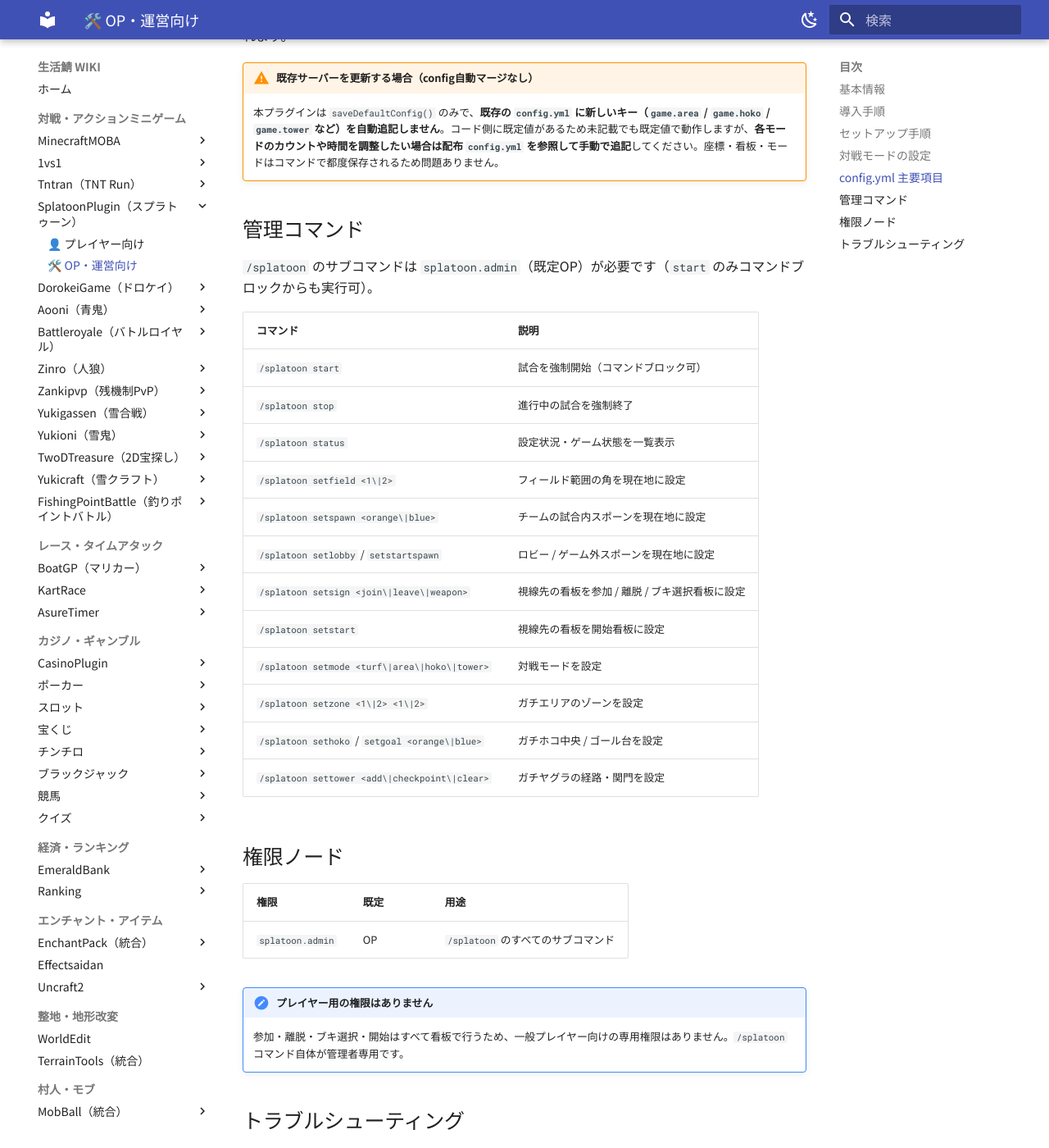
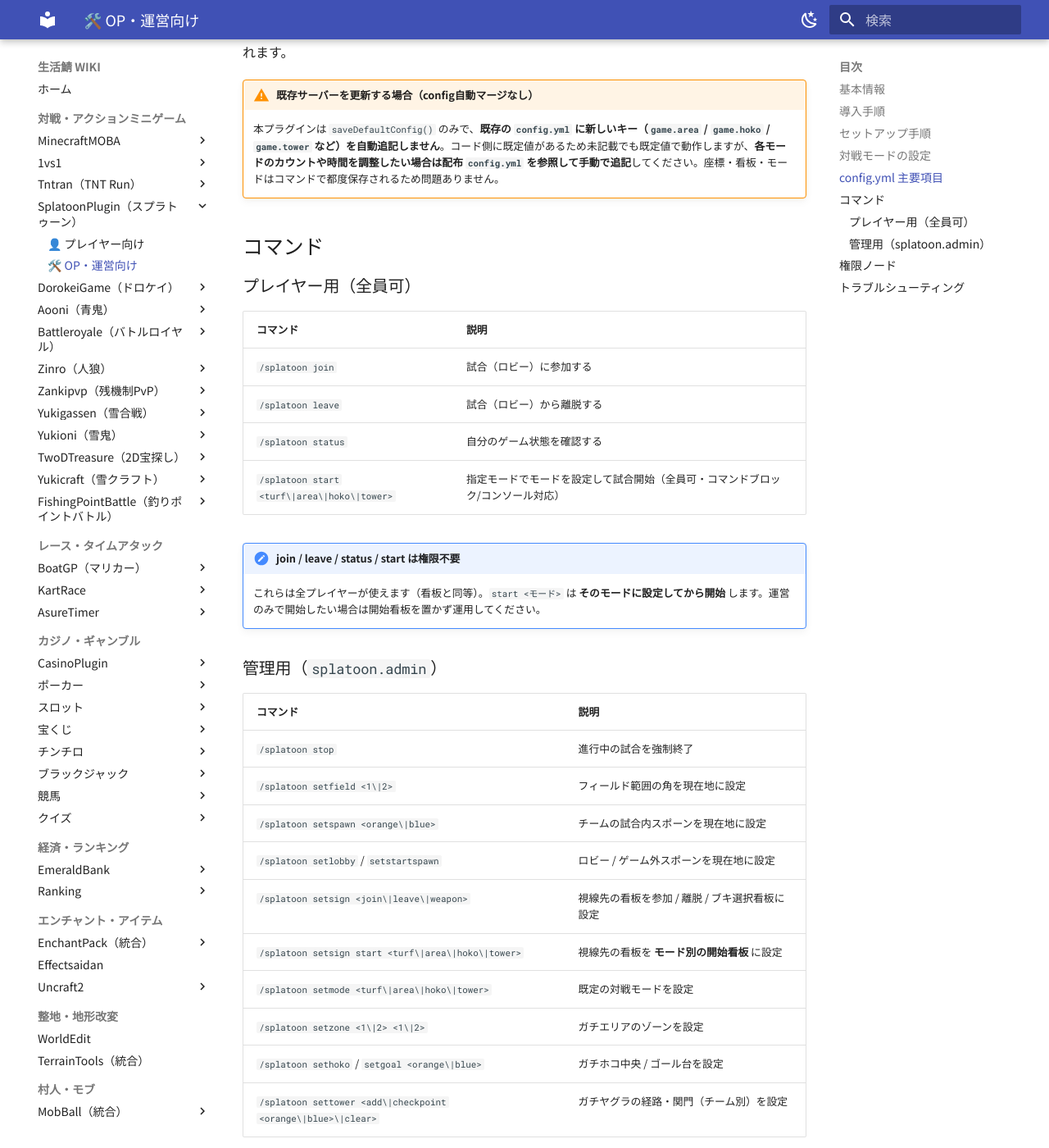
Before and after one commit to hennteko/seikatsu-wiki, an MkDocs documentation site: the page built from docs/minigames/splatoon/op.md, in a window 1280 px wide and 1400 px high, scrolled down 4451 px. Shown: the whole window at 82% size. Built offline with MkDocs 1.6.1 and Material for MkDocs 9.7.7, drawn with Linux system fonts in a browser that asks for light colours; some of the changed text lies outside the part shown.

Commit message:
docs: スプラ start<mode>・setsign start<mode>・settower checkpoint<team>・参加系全員可を反映

````diff
--- a/docs/minigames/splatoon/op.md
+++ b/docs/minigames/splatoon/op.md
@@ -50,8 +50,8 @@ SplatoonPlugin の導入・フィールド設定・モード・config・権限
 ```text title="ブキ選択看板を設定（クリックで編成GUIを開く）"
 /splatoon setsign weapon
 ```
-```text title="開始看板を設定（クリックで試合開始）"
-/splatoon setstart
+```text title="開始看板を設定（モード別。クリックでそのモードの試合開始）"
+/splatoon setsign start <turf|area|hoko|tower>
 ```
 ```text title="ロビーのスポーン地点（任意・試合終了後の戻り先）"
 /splatoon setlobby
@@ -91,14 +91,14 @@ SplatoonPlugin の導入・フィールド設定・モード・config・権限
 /splatoon setgoal <orange|blue>
 ```
 ```text title="ガチヤグラの経路ウェイポイント追加 / 関門追加 / 全消去"
-/splatoon settower <add|checkpoint|clear>
+/splatoon settower <add|checkpoint <orange|blue>|clear>
 ```
 
 !!! warning "モード必須地点が未設定だとナワバリ進行になります"
     ガチエリア/ガチホコ/ガチヤグラで必須地点が未設定の場合、試合開始時に警告を出した上で **ナワバリ判定にフォールバック** して進行します（試合は止まりません）。`/splatoon status` で各モードの設定状況を必ず確認してください。なお **オレンジのゴール台は青チームの目標、青のゴール台はオレンジの目標** です。
 
 !!! note "ガチヤグラの関門（チェックポイント）"
-    `settower add` で経路ウェイポイント、`settower checkpoint` で一時停止する関門を追加します。中間関門は任意で、`settower clear` で全消去できます。ゴール台（両端）の2点があれば動作します。
+    `settower add` で経路ウェイポイント、`settower checkpoint <orange|blue>` で **チームごとの関門**（一時停止する地点）を追加します。中間関門は任意で、`settower clear` で経路・関門を全消去できます。ゴール台（両端）の2点があれば動作します。
 
 ## config.yml 主要項目
 
@@ -120,33 +120,43 @@ SplatoonPlugin の導入・フィールド設定・モード・config・権限
 !!! warning "既存サーバーを更新する場合（config自動マージなし）"
     本プラグインは `saveDefaultConfig()` のみで、**既存の `config.yml` に新しいキー（`game.area` / `game.hoko` / `game.tower` など）を自動追記しません**。コード側に既定値があるため未記載でも既定値で動作しますが、**各モードのカウントや時間を調整したい場合は配布 `config.yml` を参照して手動で追記**してください。座標・看板・モードはコマンドで都度保存されるため問題ありません。
 
-## 管理コマンド
+## コマンド
 
-`/splatoon` のサブコマンドは `splatoon.admin`（既定OP）が必要です（`start` のみコマンドブロックからも実行可）。
+### プレイヤー用（全員可）
 
 | コマンド | 説明 |
 |---|---|
-| `/splatoon start` | 試合を強制開始（コマンドブロック可） |
+| `/splatoon join` | 試合（ロビー）に参加する |
+| `/splatoon leave` | 試合（ロビー）から離脱する |
+| `/splatoon status` | 自分のゲーム状態を確認する |
+| `/splatoon start <turf\|area\|hoko\|tower>` | 指定モードでモードを設定して試合開始（全員可・コマンドブロック/コンソール対応） |
+
+!!! note "join / leave / status / start は権限不要"
+    これらは全プレイヤーが使えます（看板と同等）。`start <モード>` は **そのモードに設定してから開始** します。運営のみで開始したい場合は開始看板を置かず運用してください。
+
+### 管理用（`splatoon.admin`）
+
+| コマンド | 説明 |
+|---|---|
 | `/splatoon stop` | 進行中の試合を強制終了 |
-| `/splatoon status` | 設定状況・ゲーム状態を一覧表示 |
 | `/splatoon setfield <1\|2>` | フィールド範囲の角を現在地に設定 |
 | `/splatoon setspawn <orange\|blue>` | チームの試合内スポーンを現在地に設定 |
 | `/splatoon setlobby` / `setstartspawn` | ロビー / ゲーム外スポーンを現在地に設定 |
 | `/splatoon setsign <join\|leave\|weapon>` | 視線先の看板を参加 / 離脱 / ブキ選択看板に設定 |
-| `/splatoon setstart` | 視線先の看板を開始看板に設定 |
-| `/splatoon setmode <turf\|area\|hoko\|tower>` | 対戦モードを設定 |
+| `/splatoon setsign start <turf\|area\|hoko\|tower>` | 視線先の看板を **モード別の開始看板** に設定 |
+| `/splatoon setmode <turf\|area\|hoko\|tower>` | 既定の対戦モードを設定 |
 | `/splatoon setzone <1\|2> <1\|2>` | ガチエリアのゾーンを設定 |
 | `/splatoon sethoko` / `setgoal <orange\|blue>` | ガチホコ中央 / ゴール台を設定 |
-| `/splatoon settower <add\|checkpoint\|clear>` | ガチヤグラの経路・関門を設定 |
+| `/splatoon settower <add\|checkpoint <orange\|blue>\|clear>` | ガチヤグラの経路・関門（チーム別）を設定 |
 
 ## 権限ノード
 
 | 権限 | 既定 | 用途 |
 |---|---|---|
-| `splatoon.admin` | OP | `/splatoon` のすべてのサブコマンド |
+| `splatoon.admin` | OP | 会場設定・看板設置・モード設定・stop などの管理コマンド |
 
-!!! note "プレイヤー用の権限はありません"
-    参加・離脱・ブキ選択・開始はすべて看板で行うため、一般プレイヤー向けの専用権限はありません。`/splatoon` コマンド自体が管理者専用です。
+!!! note "参加系コマンドは全員が使えます"
+    `join`・`leave`・`status`・`start <モード>` は **権限不要で全プレイヤーが実行可能** です（看板と同等）。`splatoon.admin` が必要なのは会場設定・看板設置・モード設定・`stop` などの管理コマンドだけです。
 
 ## トラブルシューティング
 
````
Also changed, not shown: docs/minigames/splatoon/player.md (+7 -4 lines).
